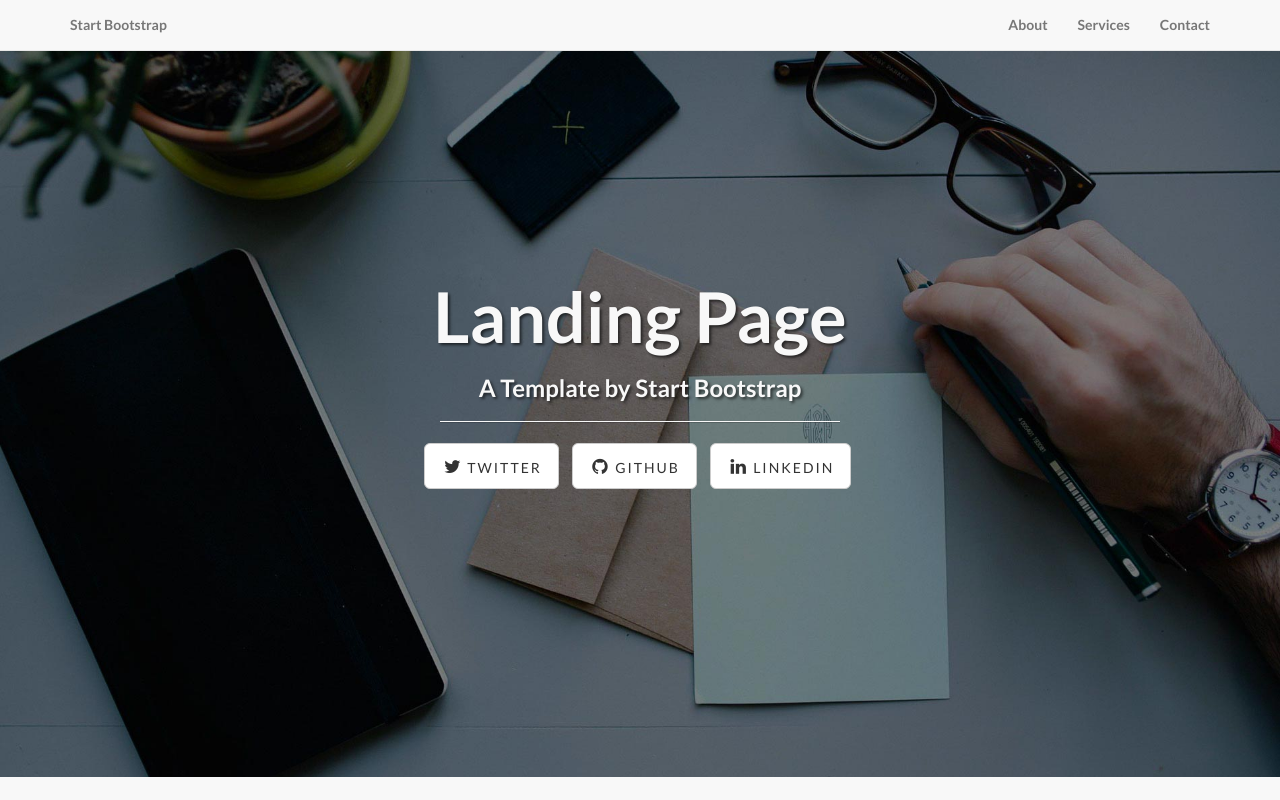
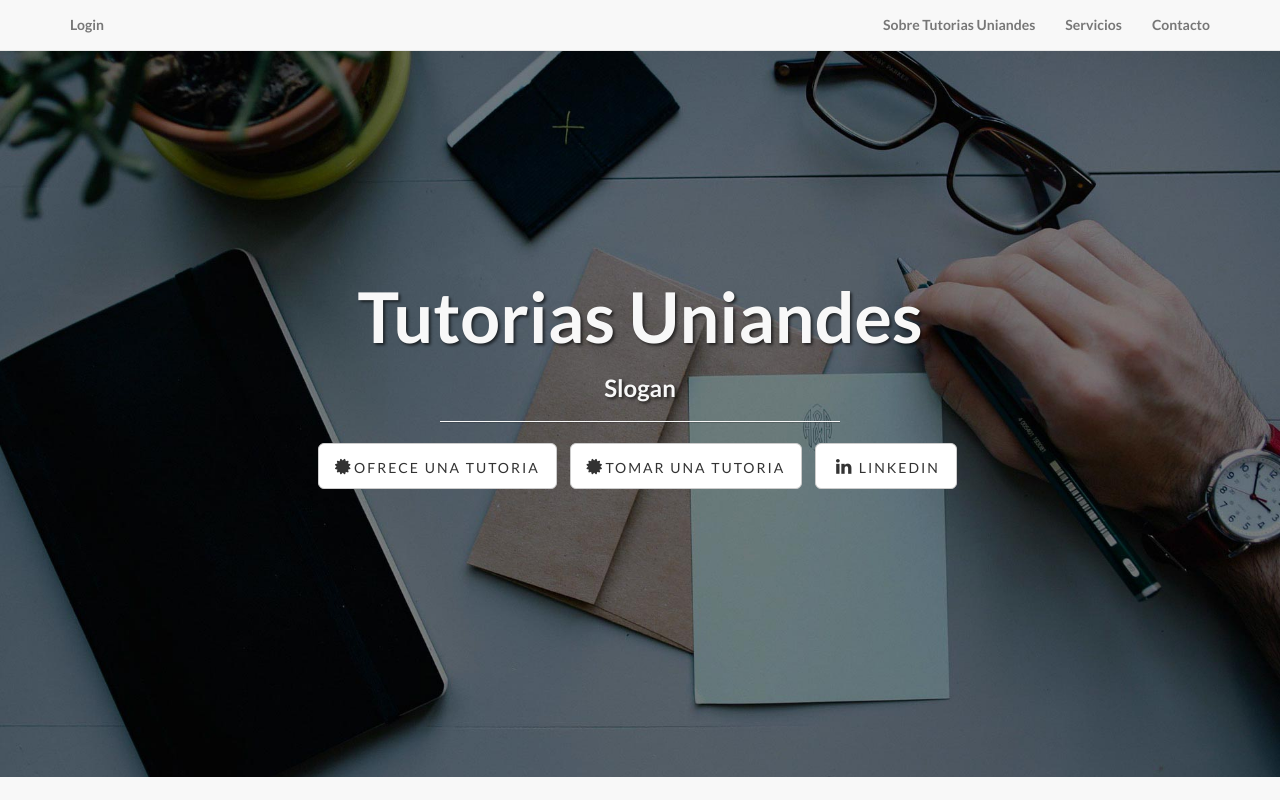
Before and after one commit to scorrea12/Tutorias, a website: page app/index.html in a window 1280 px wide. Shown: the top 800 px of the page. Drawn offline with nearby package versions, Linux system fonts and the light colour scheme; some packages are replaced by stand-ins of ours.

Commit message:
Configurar Template

```diff
--- a/app/index.html
+++ b/app/index.html
@@ -1,5 +1,5 @@
 <!DOCTYPE html>
-<html lang="en">
+<html ng-app="myApp" lang="en">
 
 <head>
 
@@ -43,19 +43,19 @@
                     <span class="icon-bar"></span>
                     <span class="icon-bar"></span>
                 </button>
-                <a class="navbar-brand topnav" href="#">Start Bootstrap</a>
+                <a class="navbar-brand topnav" href="#">Login</a>
             </div>
             <!-- Collect the nav links, forms, and other content for toggling -->
             <div class="collapse navbar-collapse" id="bs-example-navbar-collapse-1">
                 <ul class="nav navbar-nav navbar-right">
                     <li>
-                        <a href="#about">About</a>
+                        <a href="#about">Sobre Tutorias Uniandes</a>
                     </li>
                     <li>
-                        <a href="#services">Services</a>
+                        <a href="#services">Servicios</a>
                     </li>
                     <li>
-                        <a href="#contact">Contact</a>
+                        <a href="#contact">Contacto</a>
                     </li>
                 </ul>
             </div>
@@ -73,15 +73,15 @@
             <div class="row">
                 <div class="col-lg-12">
                     <div class="intro-message">
-                        <h1>Landing Page</h1>
-                        <h3>A Template by Start Bootstrap</h3>
+                        <h1>Tutorias Uniandes</h1>
+                        <h3>Slogan</h3>
                         <hr class="intro-divider">
                         <ul class="list-inline intro-social-buttons">
                             <li>
-                                <a href="https://twitter.com/SBootstrap" class="btn btn-default btn-lg"><i class="fa fa-twitter fa-fw"></i> <span class="network-name">Twitter</span></a>
+                                <a href="/Ofrecer" class="btn btn-default btn-lg"><i class="fa fa-certificate"></i> <span class="network-name">Ofrece una tutoria</span></a>
                             </li>
                             <li>
-                                <a href="https://github.com/IronSummitMedia/startbootstrap" class="btn btn-default btn-lg"><i class="fa fa-github fa-fw"></i> <span class="network-name">Github</span></a>
+                                <a href="/Tomar" class="btn btn-default btn-lg"><i class="fa fa-certificate"></i> <span class="network-name">Tomar una tutoria</span></a>
                             </li>
                             <li>
                                 <a href="#" class="btn btn-default btn-lg"><i class="fa fa-linkedin fa-fw"></i> <span class="network-name">Linkedin</span></a>
@@ -229,6 +229,17 @@
     <!-- Bootstrap Core JavaScript -->
     <script src="js/bootstrap.min.js"></script>
 
+    <!-- In production use:
+     <script src="//ajax.googleapis.com/ajax/libs/angularjs/x.x.x/angular.min.js"></script>
+     -->
+    <script src="bower_components/angular/angular.js"></script>
+    <script src="bower_components/angular-route/angular-route.js"></script>
+    <script src="app.js"></script>
+    <script src="view1/view1.js"></script>
+    <script src="view2/view2.js"></script>
+    <script src="components/version/version.js"></script>
+    <script src="components/version/version-directive.js"></script>
+    <script src="components/version/interpolate-filter.js"></script>
 </body>
 
 </html>
```
Also changed, not shown: app/index-async.html (+1 -1 lines).
